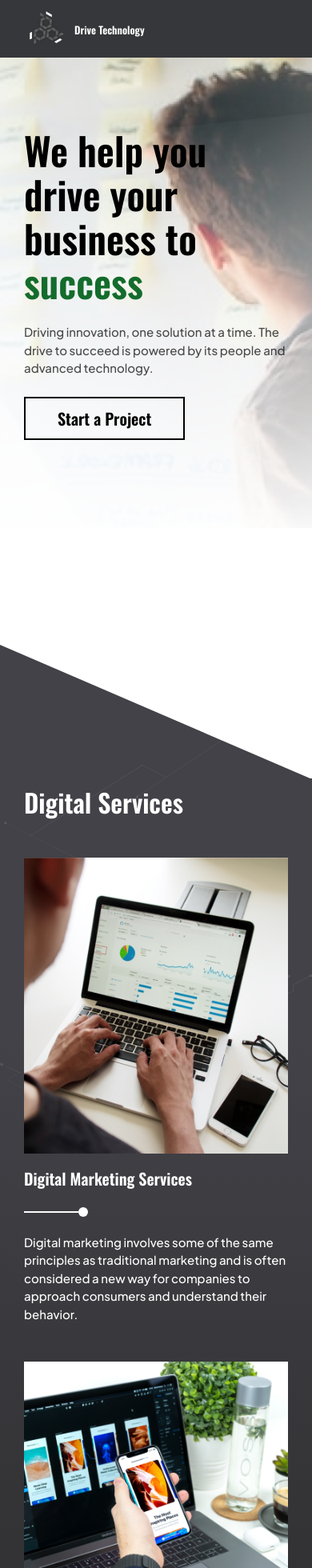
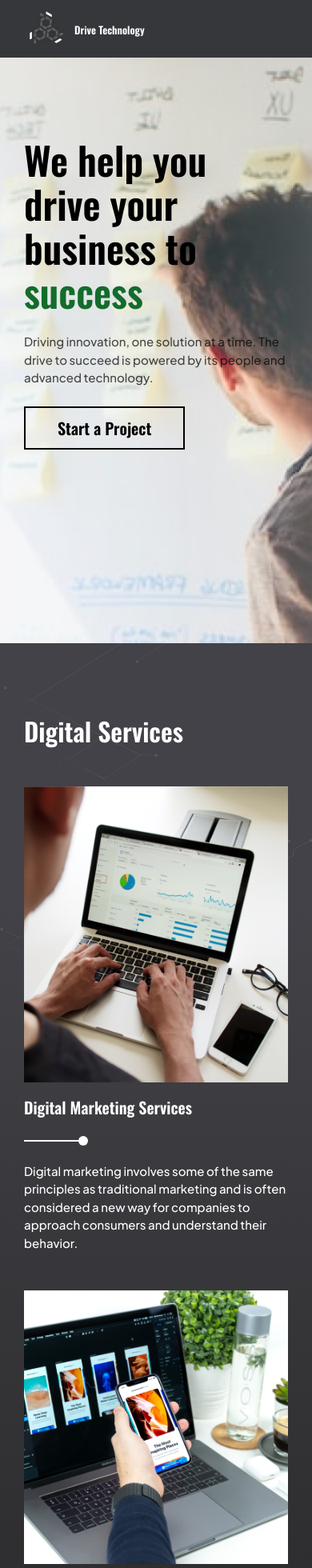
Before and after one commit to AhsanDT/drivetech, a Next.js app: page / in a window 390 px wide. Shown: the top 1960 px of the page at 80% size. Built offline with nearby package versions, Linux system fonts and the light colour scheme; some icons are missing.

Commit message:
updated code

```diff
--- a/src/components/Home/Blogs.jsx
+++ b/src/components/Home/Blogs.jsx
@@ -49,9 +49,9 @@ const Blogs = () => {
   const { route } = useRouter();
   return (
     <>
-      {route == "/" && (
+      {/* {route == "/" && (
         <div className="w-full border-b-[6vh] lg:border-b-[15vh] border-b-[#424248]  border-t-[white] relative top-[6px] left-0 border-l-[100vw] border-l-[transparent]"></div>
-      )}
+      )} */}
       <section className="w-full flex justify-center linear-grad relative top-[5px]  py-[120px]">
         <div className="w-full h-full xl:max-w-[1440px] relative top-[-154px]">
           <div className="absolute top-[-270px]">
--- a/src/components/Home/Hero.jsx
+++ b/src/components/Home/Hero.jsx
@@ -12,51 +12,51 @@ const Hero = () => {
     <>
       {" "}
       <section className="w-full  xl:min-h-[100vh] flex justify-center ">
-        <div className="w-full relative overflow-hidden">
-          <div className="img-container absolute top-[-140px] z-[1] w-full h-full">
+        <div className="w-full relative overflow-hidden top-[12px]">
+          <div className="img-container absolute hidden lg:block top-[-140px] z-[1] w-full h-full ">
             <Image src={heroImage} alt="img" />
           </div>
-          {/* <div className="img-container hidden lg:block absolute z-[3] left-0  w-full h-[300 px] overflo">
+          <div className="img-container absolute block lg:hidden  w-full h-full ">
+            <Image src={heromobImage} alt="img" />
+          </div>
+          <div
+            className={`img-container hidden lg:block absolute top-[100px]  3xl:top-[-40px] 5xl:top-[-100px] 7xl:top-[-200px] left-[440px] z-[3] w-full h-[full]  overflow-hidden ${styles.wave} `}
+          >
             <Image src={design} alt="img" />
-        </div> */}
-          <div className="img-container absolute top-[70px] z-[2]  w-full h-full ">
+          </div>
+          <div className="img-container absolute hidden lg:block xl:top-[60px] 7xl:top-[10px] z-[2]  w-full h-full ">
             <Image src={design2} alt="img" />
           </div>
 
-        <div className="">
+          <div className="w-full max-w-[1440px] mx-auto">
             <div className="relative pt-[160px] lg:pt-[220px] w-full lg:w-[937px] xl:max-w-[1440px] flex flex-col justify-center gap-y-[24px] lg:gap-y-[15px] md:gap-y-[27px] pb-[150px]  z-[11] px-[30px] md:px-[100px] xl:px-[140px]">
               <span className="font-bold text-[48px] md:text-[64px] tracki ng-[1px] leading-[55px] md:leading-[73px]">
                 We help you drive your business to{" "}
                 <span className="text-[#136C2C]">success</span>
               </span>
               <p className="text-[rgba(0,0,0,0.7)] text-[16px] font-medium font-jakarta hidden lg:block">
-          We construct comprehensive customer experience by fusing technology
-          and innovation together. We create a fully-integrated customer
-          experience by incorporating the latest technology and innovative
-          thinking
+                We construct comprehensive customer experience by fusing
+                technology and innovation together. We create a fully-integrated
+                customer experience by incorporating the latest technology and
+                innovative thinking
               </p>
               <p className="text-[rgba(0,0,0,0.7)] text-[15px] lg:hidden font-medium font-jakarta">
-          Driving innovation, one solution at a time. The drive to succeed is
-          powered by its people and advanced technology.
+                Driving innovation, one solution at a time. The drive to succeed
+                is powered by its people and advanced technology.
               </p>
               <button className="border-[2px] border-black bg-[transparent]  text-[20px] px-[40px] py-[10px] w-fit text-black font-bold hidden lg:block ">
-        <Link href={"/startproject"}> Achieve Your Goals Faster With Us        </Link>
-
+                <Link href={"/startproject"}>
+                  {" "}
+                  Achieve Your Goals Faster With Us{" "}
+                </Link>
               </button>
               <button className="border-black border-[2px] bg-[transparent] text-[20px] px-[40px] py-[10px] w-fit text-black font-bold lg:hidden font-oswald mb-[100px] sm:mb-[20px]">
-       <Link href={"/startproject"}>  Start a Project </Link>
+                <Link href={"/startproject"}> Start a Project </Link>
               </button>
-
             </div>
           </div>
-        {/* <div className="w-full border border-t-[20vh]  border-t-[white]  border-l-[100vw]  border-l-[#424248] absolute bottom-[0px] z-[2]"></div> */}
-
         </div>
-
-
-
       </section>
-
     </>
   );
 };
--- a/src/components/Home/Services.jsx
+++ b/src/components/Home/Services.jsx
@@ -11,18 +11,16 @@ const Services = ({ services, name, image }) => {
   const { route } = useRouter();
   return (
     <>
-      {route == "/" && (
-        <div className="w-full border border-t-[20vh]  border-t-[white] relative top-[6px]  border-l-[100vw]  border-l-[#424248]"></div>
-      )}
-                {/* <div className="img-container hidden lg:block absolute top-[-40 s0px] w-full z-[3] lef t-0 ">
-          <Image src={design} alt="img" />
-        </div> */}
-      <section className={`w-full linear-grad relative ${route == "/" && "top-[-3px]"} top-[4px] md:px-[90px]  `}>
+       {/* {route == "/" && (
+        <div className="w-full lg:hidden border border-t-[20vh]  border-t-[white] relative z-[3] top-[5px]  border-l-[100vw]  border-l-[#424248]"></div>
+      )} */}
+
+      <section className={`w-full linear-grad relative z-[3] ${route == "/" && "top-[-3px]"} top-[4px] md:px-[90px]  `}>
         <div className={`w-full xl:max-[1440px] relative ${route == "/" ? "top-[-94px]": ""}   flex justify-center`}>
           <div className={`absolute ${route == "/services" && "top-[100px]"} ${route == "/development" && "top-[100px]"}  `}>
             <Image src={image} alt="image" />
           </div>
-          <div className={`relative ${route == "/" ? "top-[100px] md:top-[80px]" : "top-[130px]" } `}>
+          <div className={`relative ${route == "/" ? "top-[180px] md:top-[180px]" : "top-[130px]" } `}>
             <h1 className="text-[32px] lg:text-[48px] font-oswald font-bold text-white lg:text-center px-[30px] md:px-[0px]">
               {name}
             </h1>
--- a/src/styles/Hero.module.css
+++ b/src/styles/Hero.module.css
@@ -6,7 +6,7 @@
 
 .wave {
 
-  animation: wave 2s  ease-in-out;
+  animation: wave 2s infinite  ease-in-out;
 }
 
 @keyframes wave {
--- a/tailwind.config.js
+++ b/tailwind.config.js
@@ -37,7 +37,7 @@ module.exports = {
       'csm': '544px',
       'cmd': '585px',
       '1xl': '1400px',
-      '3xl': '1760px',
+      '3xl': '1700px',
       '4xl': '1926px',
       '5xl': '2150px',
       '6xl': '2370px',
```
Lines whose indentation alone changed are shown as unchanged.
